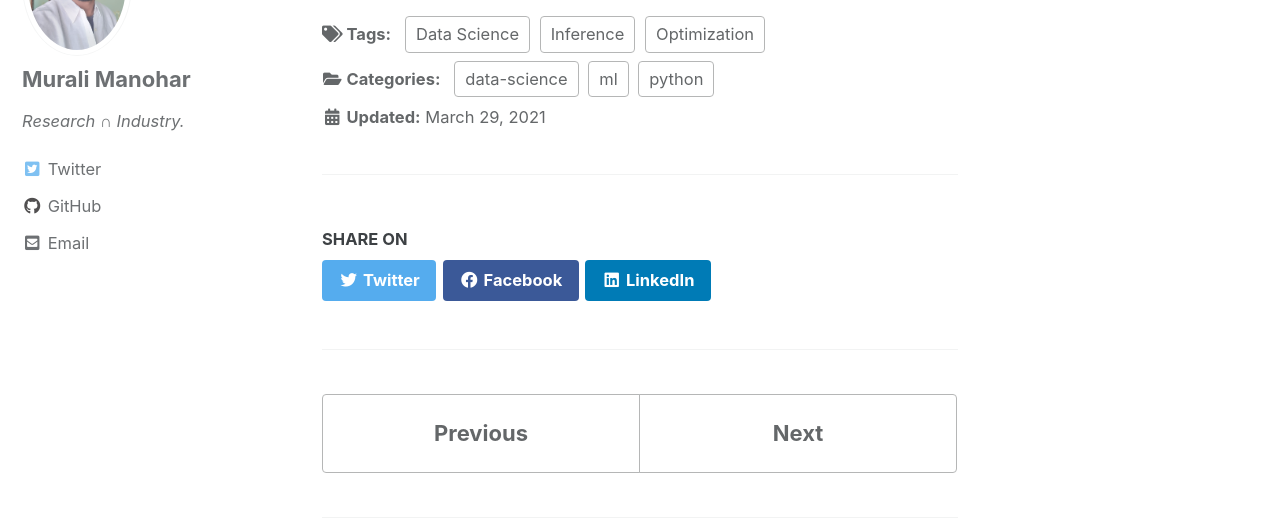
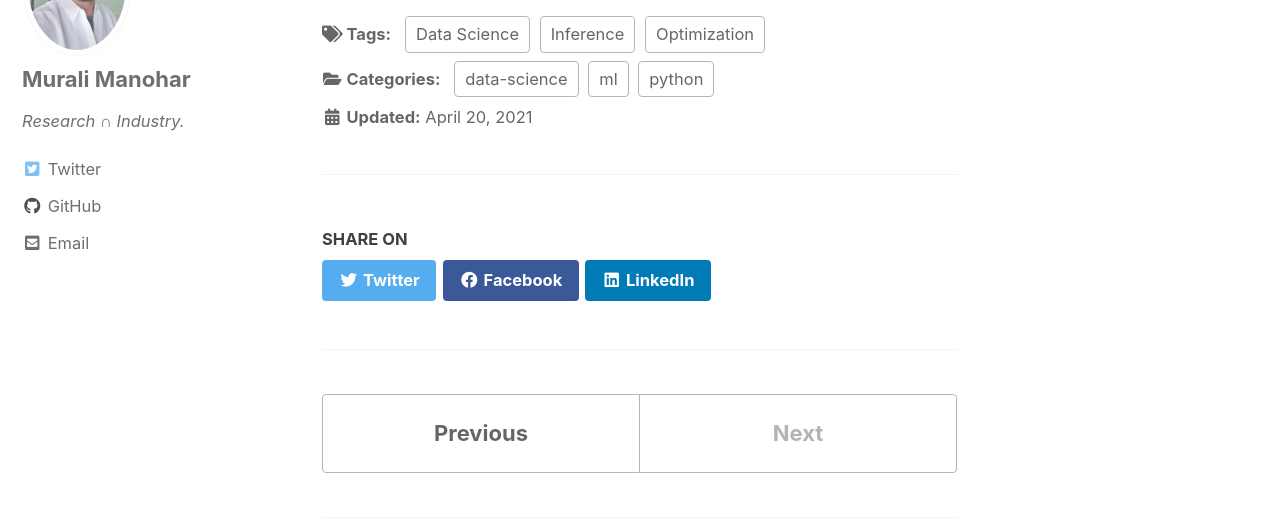
Before and after one commit to gitlost-murali/blogs, a Jekyll site: the page built from _posts/2021-29-03-runtime.md, in a window 1280 px wide and 900 px high, scrolled down 8632 px. Shown: the part 153-683 px from the top of the window. Built offline with Jekyll 4.4.1, drawn with Linux system fonts in a browser that asks for light colours; cached includes are drawn as plain includes; comment, search, counter and statistics services are not loaded.

Commit message:
Blog on runtime: Correcting date

```diff
--- a/_posts/2021-29-03-runtime.md
+++ b/_posts/2021-29-03-runtime.md
@@ -2,7 +2,7 @@
 title: Reducing the runtime from 2+ hours (on-GPU) to 8 mins in a recent project
 excerpt:  Highlighting the bad engineering practices in production ready ML code
 tags: [Data Science, Optimization, Inference]
-date: 2021-03-29 22:58:10 +0530
+date: 2021-04-20 15:28:10 +0530
 categories: python data-science ml
 toc: true
 permalink: /:categories/:title
```
